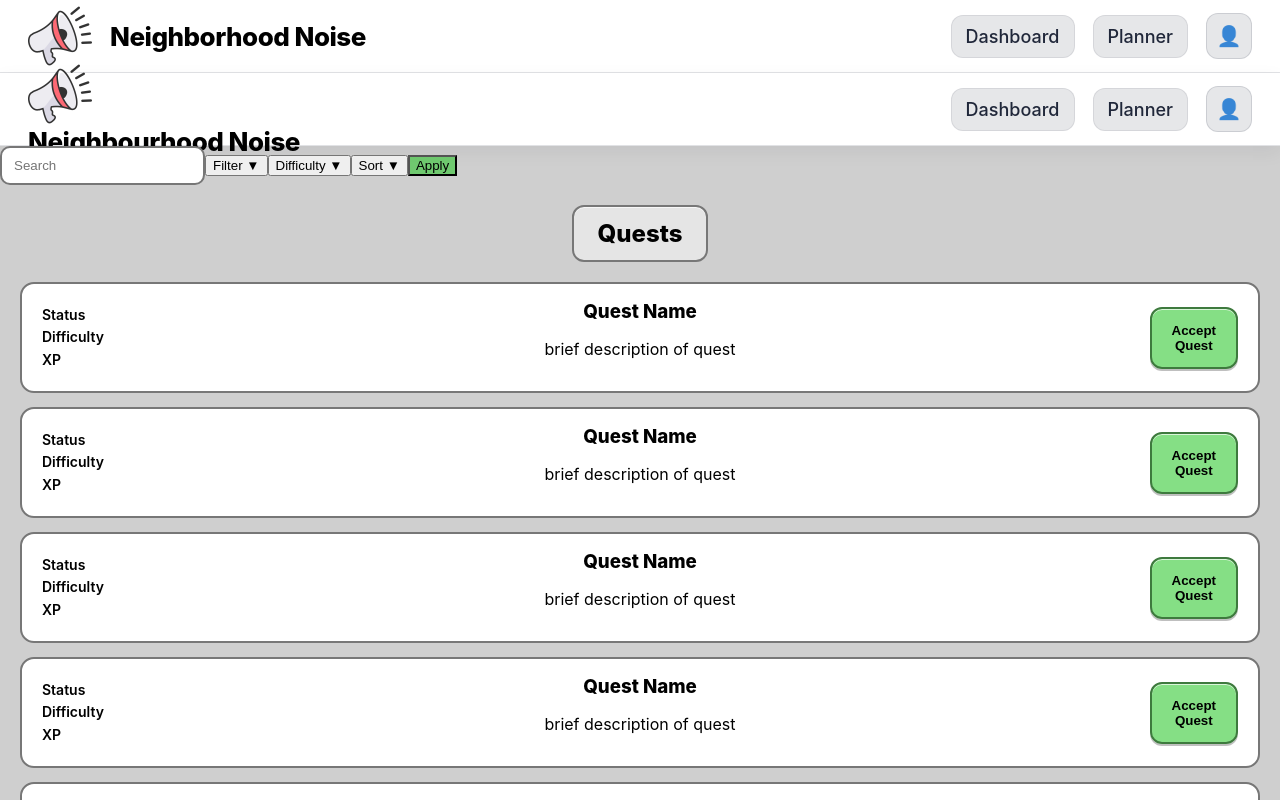
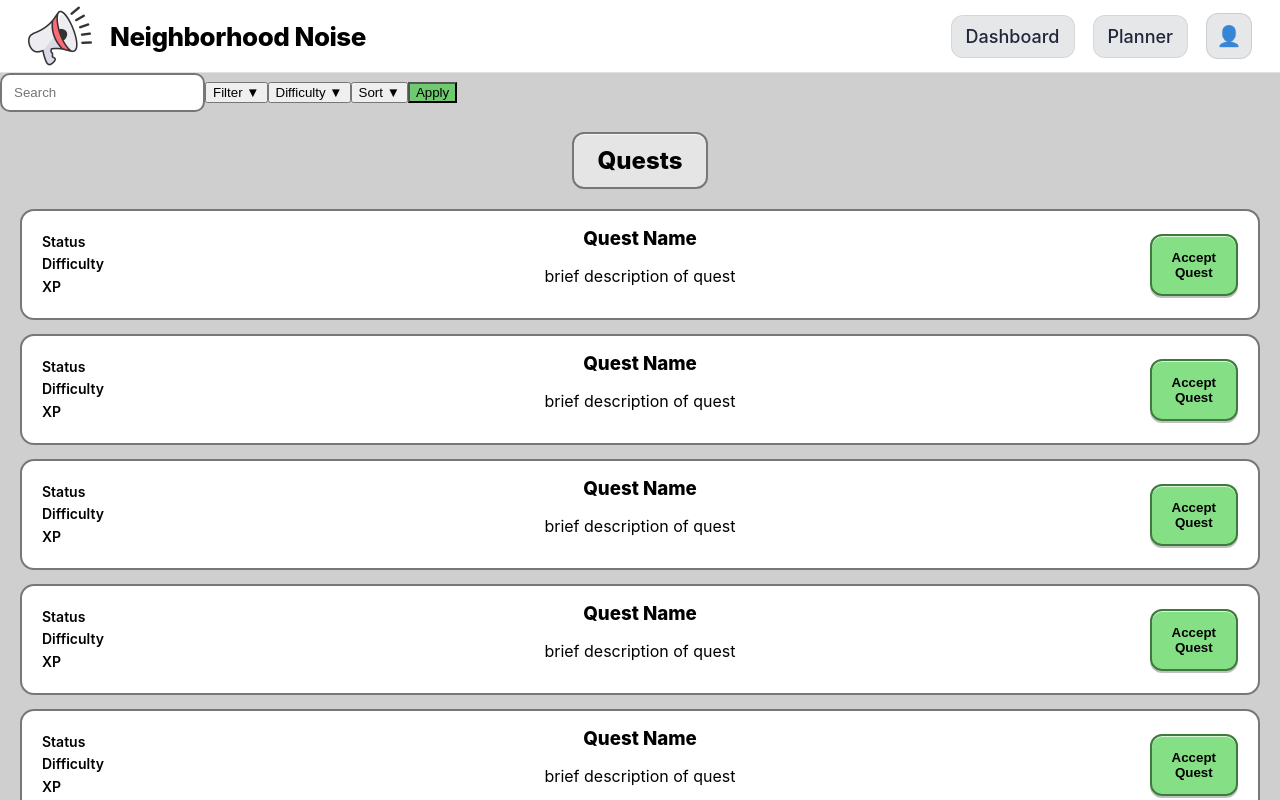
Before and after one commit to omegapoint1/Team_Project_1, a React (Create React App) app in the folder frontend/: page /game in a window 1280 px wide. Shown: the top 800 px of the page. Built offline with nearby package versions, Linux system fonts and the light colour scheme.

Commit message:
Nav Bar Fix

```diff
--- a/frontend/src/pages/GamePage.jsx
+++ b/frontend/src/pages/GamePage.jsx
@@ -14,25 +14,6 @@ export default function GamePage() {
     return (
         <div className="game-page">
             {/* Top Bar */}
-            <div className="navbar">
-                <div className="navbar-left'">
-                    <Link to="/dashboard">
-                        <img src="/logo.png" alt="Website Logo" className="websiteLogo"/>
-                    </Link>
-                    <span className="nav-title">Neighbourhood Noise</span>
-                </div>
-                <div className="navbar-right">
-                    <Link to="/dashboard" className="nav-link">
-                        Dashboard
-                    </Link>
-                    <Link to="/planner" className="nav-link">
-                        Planner
-                    </Link>
-                    <Link to="/" className="nav-link-icon">
-                        <span className="nav-user-icon">👤</span>
-                    </Link>
-                </div>
-            </div>
 
             {/*Controls*/}
             <div className="game-control">
```
